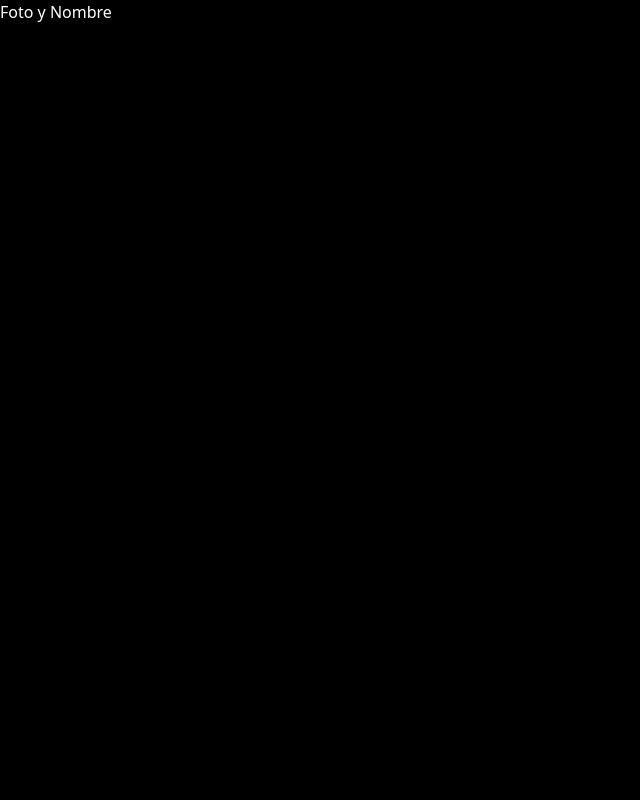
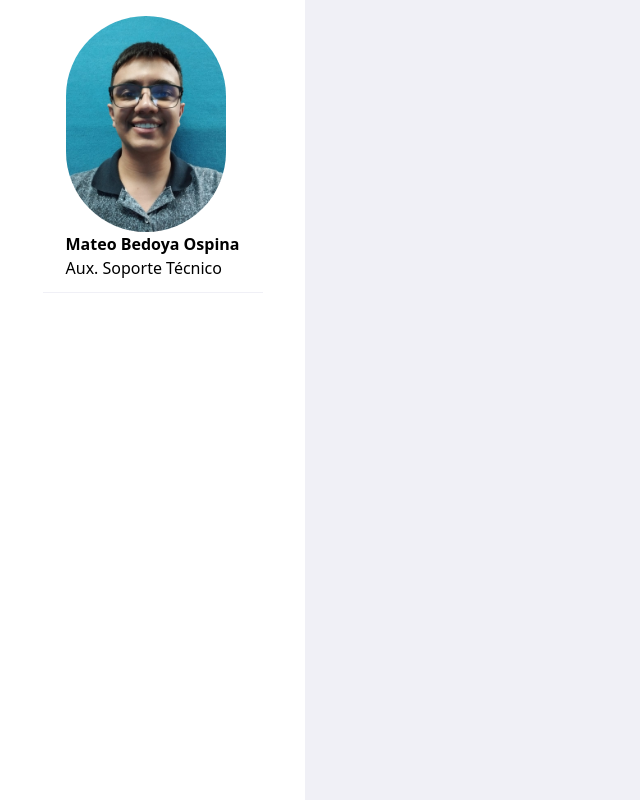
Before and after one commit to Matiusbedoo/HV-Ingenieria-Web, a Next.js app: page / in a window 1280 px wide. Shown: the top 800 px of the page, without its empty margins (0-640 px from the left). Built offline with nearby package versions, Linux system fonts and the light colour scheme.

Commit message:
Primer maquetación, componente Profile

```diff
--- /dev/null
+++ b/components/Profile.tsx
@@ -0,0 +1,19 @@
+import Image from 'next/image';
+
+interface ProfileProps {
+    Name: String;
+    Rol: String;
+}
+
+const Profile = ({ Name, Rol }: ProfileProps) => {
+
+    return (
+        <div className='flex flex-col'>
+            <Image className='rounded-full' src='/images/Profile.jpg' height={"160"} width={"160"} alt='Profile Image' />
+            <span className="font-semibold">{Name}</span>
+            <span className="text-light-grey">{Rol}</span>
+        </div>
+    )
+}
+
+export { Profile }
--- a/components/SideBarIzq.tsx
+++ b/components/SideBarIzq.tsx
@@ -1,7 +1,17 @@
+import { Profile } from "./Profile"
+
 const SideBarIzq = () => {
     return (
-        <div className="text-white">Foto y Nombre</div>
+        <aside className="bg-white w-[305px] h-[1315px]">
+
+            <div className=" flex flex-col items-center gap-3">
+                <div className="pt-4">
+                    <Profile Name="Mateo Bedoya Ospina" Rol="Aux. Soporte Técnico" />
+                </div>
+                <div className="bg-hv-gray w-[220px] h-[1.5px]"></div>
+            </div>
+        </aside>
     )
 }
 
-export {SideBarIzq}
+export { SideBarIzq }
--- a/pages/index.tsx
+++ b/pages/index.tsx
@@ -2,7 +2,7 @@ import { SideBarIzq } from "@/components/SideBarIzq"
 
 const Index = () => {
   return (
-    <div className="bg-black flex h-screen">
+    <div className="bg-hv-gray flex h-full">
 
       <SideBarIzq/>
 
--- a/tailwind.config.ts
+++ b/tailwind.config.ts
@@ -13,6 +13,10 @@ const config: Config = {
         'gradient-conic':
           'conic-gradient(from 180deg at 50% 50%, var(--tw-gradient-stops))',
       },
+
+      colors: {
+        "hv-gray": "#F0F0F6",
+      },
     },
   },
   plugins: [],
```
Also changed, not shown: public/Images/Profile.jpg (added).
